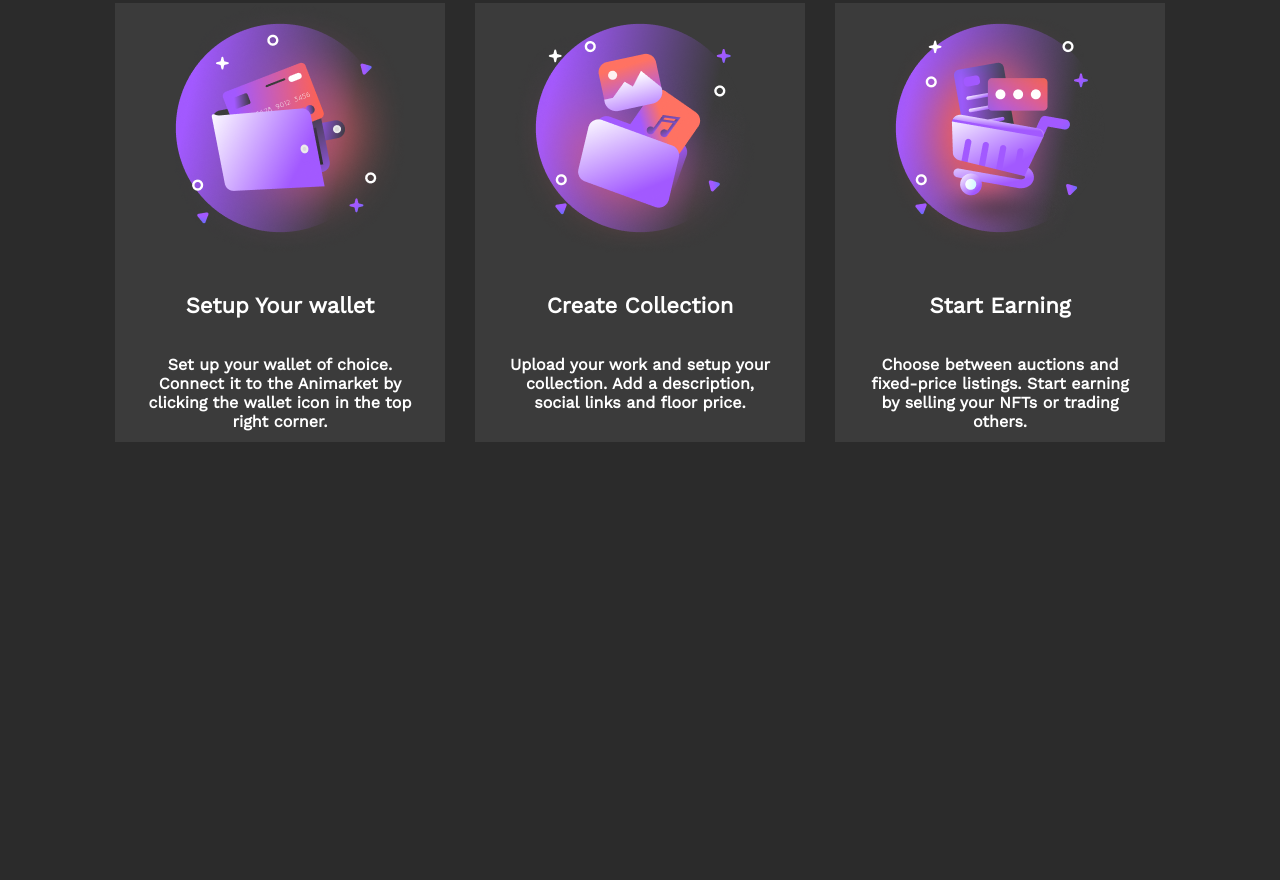
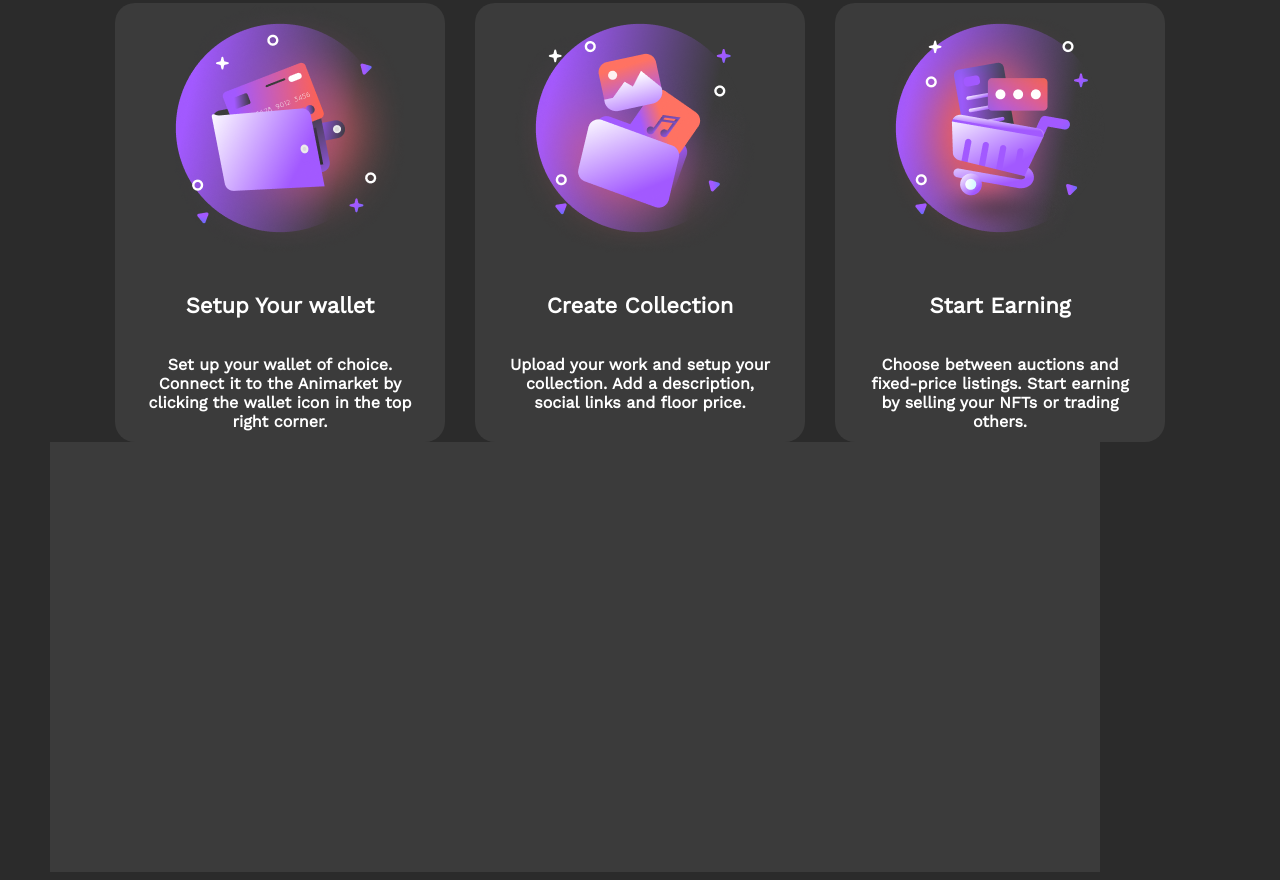
Before and after one commit to SergeyShcerbakov/NFT-market, a website: page src/index.html in a window 1280 px wide. Shown: the part 4870-5750 px from the top of the page. Before the commit the page ends 5320 px from the top, so only its background shows below. Drawn offline with nearby package versions, Linux system fonts and the light colour scheme; files that its build step writes are made by us from their sources; files whose address does not match are found by name.

Commit message:
fixed works.scss

```diff
--- a/src/partails/join.html
+++ b/src/partails/join.html
@@ -0,0 +1,7 @@
+<section class="join">
+    <div class="container">
+        <div class="join-main">
+
+        </div>
+    </div>
+</section>
--- a/src/scss/_join.scss
+++ b/src/scss/_join.scss
@@ -0,0 +1,7 @@
+.join {
+    &-main {
+        background-color: #3B3B3B;
+        width: 1050px;
+        height: 430px;
+    }
+}
--- a/src/scss/_works.scss
+++ b/src/scss/_works.scss
@@ -23,6 +23,7 @@
         width: 330px;
         height: 439px;
         background-color: #3B3B3B;
+        border-radius: 20px;
     }
 
     &-text {
```
